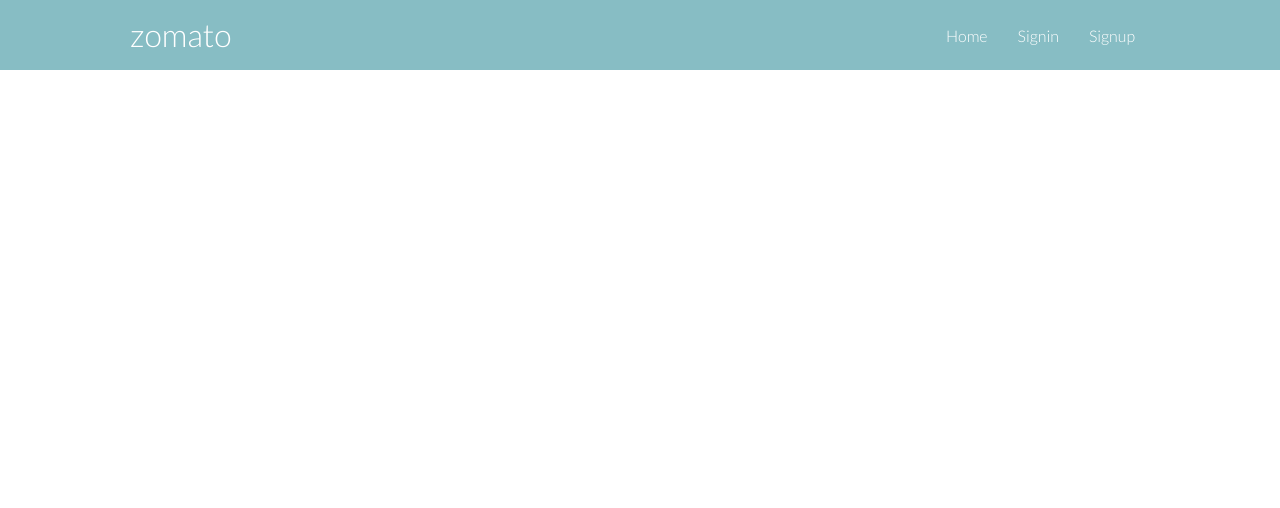
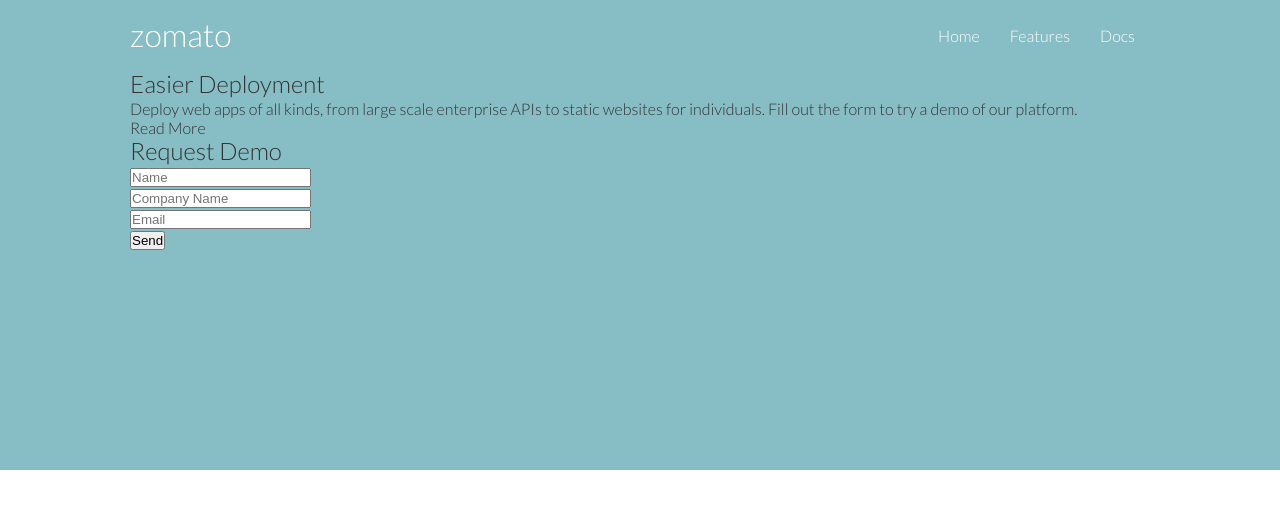
Before and after one commit to Srini5555/ResponsiveWebSite, a plain HTML site: page index.html in a window 1280 px wide. Drawn offline with Linux system fonts and the light colour scheme.

Commit message:
showcase details

```diff
--- a/css/style.css
+++ b/css/style.css
@@ -1,4 +1,8 @@
 @import url('https://fonts.googleapis.com/css2?family=Lato:wght@300&display=swap');
+
+:root {
+    --primary-color:#87bdc4;
+}
 
 * {
     box-sizing: border-box;
@@ -13,6 +17,7 @@ body {
 
 }
 
+/* Navbar */
 ul {
 
     list-style-type:none;
@@ -36,7 +41,7 @@ img {
     width:100%;
 }
 .navbar {
-    background-color: #87bdc4;
+    background-color: var(--primary-color);
     color:white;
     height:70px;
 }
@@ -60,8 +65,16 @@ img {
     border: 2px  black solid;
 }
 
+/* Showcase */
+
+.showcase {
+  height: 400px;
+  background-color: var(--primary-color);
 
 
+}
+
+/* Utilities */
 .container {
     max-width:1100px;
     margin:0 auto;
--- a/index.html
+++ b/index.html
@@ -16,17 +16,44 @@
                     <nav>
                         <ul>
                             <li><a href="index.html">Home</a></li>
-                            <li><a href="login.html">Signin</a></li>
-                            <li><a href="signup.html">Signup</a></li>
+                            <li><a href="features.html">Features</a></li>
+                            <li><a href="docs.html">Docs</a></li>
                         </ul>
                     </nav>
                 </div>
             </div>
 
             <!-- Showcase -->
-            <section class="Section">
+            <section class="showcase">
+                <div class="container grid">
+                    <div class="showcase-text">
+                        <h1>Easier Deployment</h1>
+                        <p>Deploy web apps of all kinds, from large scale enterprise APIs to
+                            static websites for individuals. Fill out the form to try a demo of our platform.
+                        </p>
+                         <a href="features.html" class="btn btn-outline">Read More</a>
+                         <div class="showcase-form card"></div>
+                         <h2>Request Demo</h2>
+                         <form>
+                            <div class="form-control">
+                                <input type="text" name="name" placeholder="Name" required>
+                           </div>
+                            <div class="form-control">
+                                <input type="text" name="company" placeholder="Company Name" required>
+                           </div>
 
+                            <div class="form-control">
+                                <input type="text" name="name" placeholder="Email" required>
+                           </div>
+
+                           <input type="submit" value="Send" class="btn btn-primary">
+
+                         </form>
+
+                    </div>
+                </div>
             </section>
+
 
     </body>
 
```
